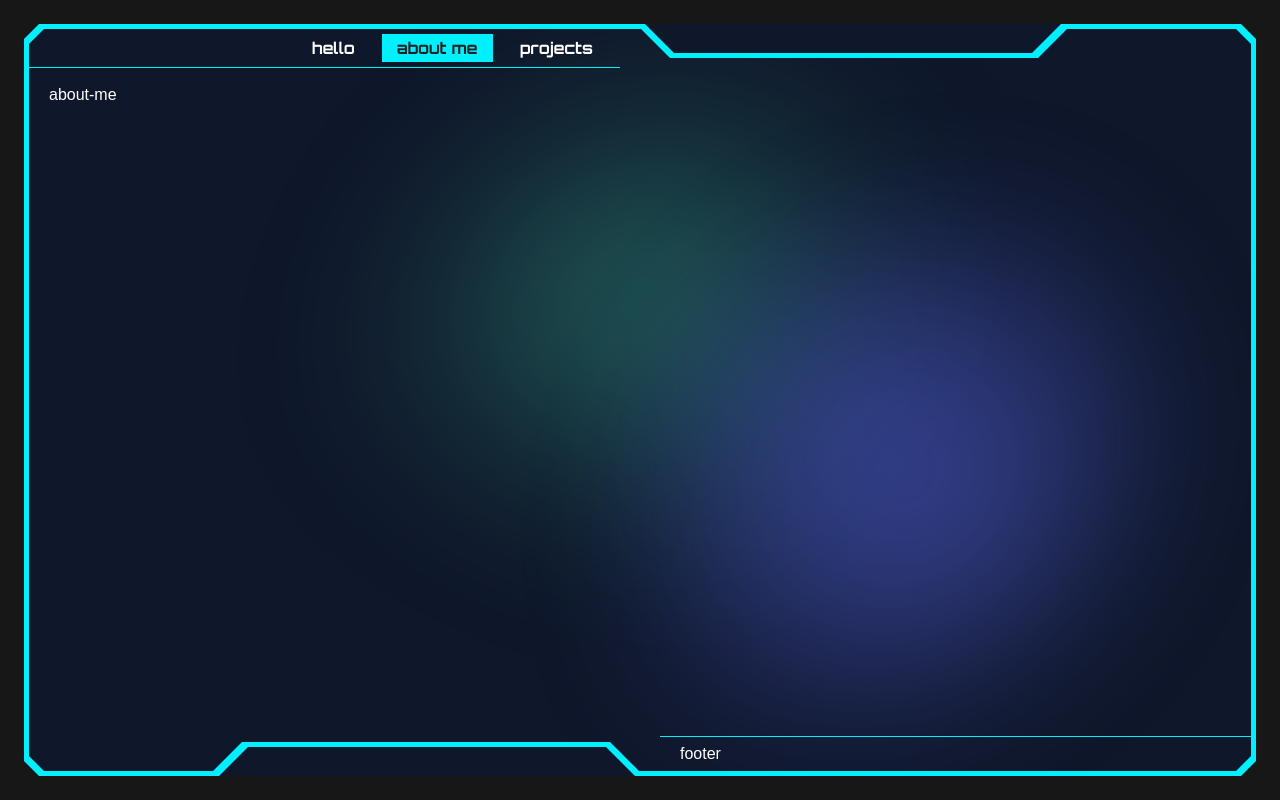
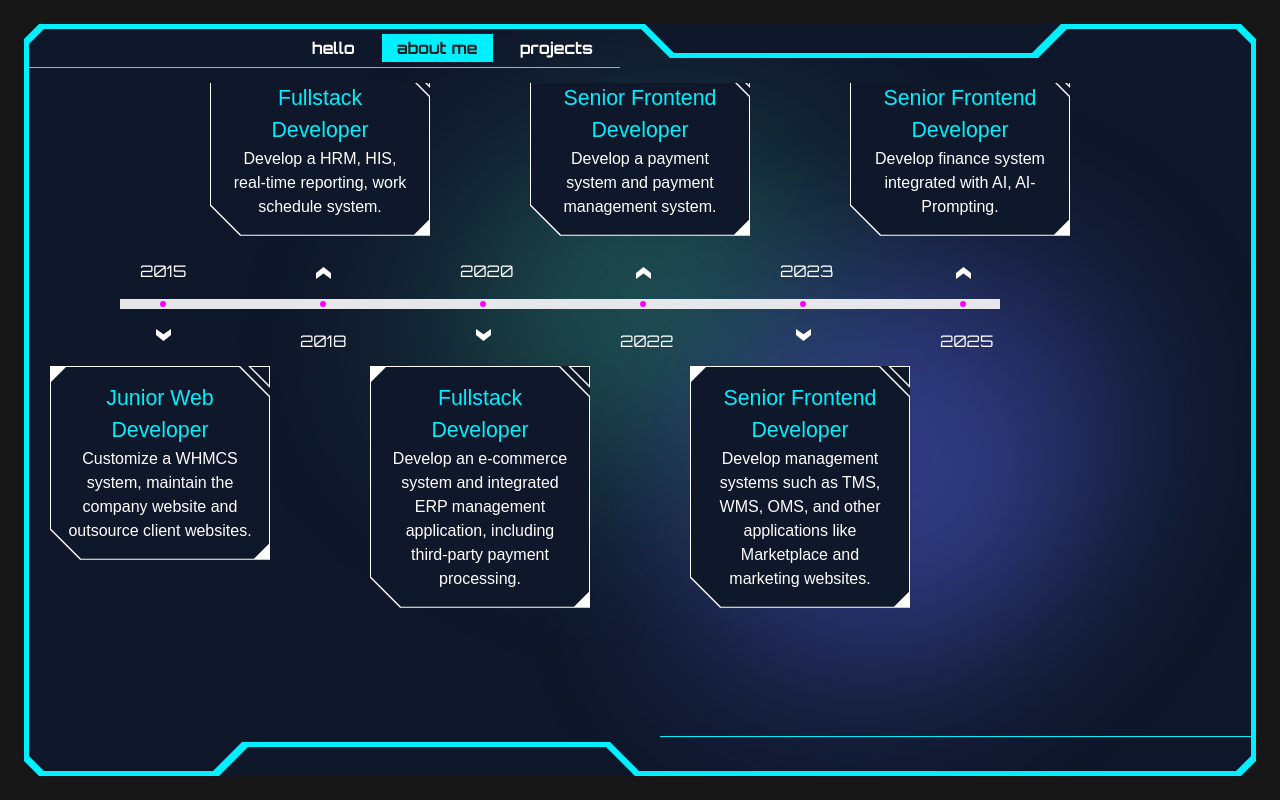
Before and after one commit to lexuanhuy/lexuanhuy.github.io, a Next.js app: page /about-me in a window 1280 px wide. Built offline with nearby package versions, Linux system fonts and the light colour scheme.

Commit message:
feat: add timeline for about me

```diff
--- a/app/about-me/page.tsx
+++ b/app/about-me/page.tsx
@@ -1,5 +1,42 @@
+import { HorizontalTimeline, HorizontalTimelineProps } from "@/components/common/HorizontalTimeline/HorizontalTimeline";
+
+const timeline: HorizontalTimelineProps["data"] = [
+    {
+        year: "2015",
+        title: "Junior Web Developer",
+        content: "Customize a WHMCS system, maintain the company website and outsource client websites."
+    },
+    {
+        year: "2018",
+        title: "Fullstack Developer",
+        content: "Develop a HRM, HIS, real-time reporting, work schedule system."
+    },
+    {
+        year: "2020",
+        title: "Fullstack Developer",
+        content: "Develop an e-commerce system and integrated ERP management application, including third-party payment processing."
+    },
+    {
+        year: "2022",
+        title: "Senior Frontend Developer",
+        content: "Develop a payment system and payment management system."
+    },
+    {
+        year: "2023",
+        title: "Senior Frontend Developer",
+        content: "Develop management systems such as TMS, WMS, OMS, and other applications like Marketplace and marketing websites."
+    },
+    {
+        year: "2025",
+        title: "Senior Frontend Developer",
+        content: "Develop finance system integrated with AI, AI-Prompting."
+    },
+]
+
 export default function AboutmePage() {
-    return <div>
-        about-me
-    </div>
+    return (
+        <div className="flex h-full items-center justify-center overflow-auto">
+            <HorizontalTimeline data={timeline} />
+        </div>
+    );
 }
--- a/app/projects/page.tsx
+++ b/app/projects/page.tsx
@@ -1,5 +1,5 @@
 export default function ProjectPage() {
-    return <div>
-        projects
+    return <div className="h-full flex justify-center items-center font-(family-name:--font-orbitron)">
+        <div className="text-[32pt]">COMMING SOON</div>
     </div>
 }
--- /dev/null
+++ b/components/common/CyberCard/CyberCard.module.scss
@@ -0,0 +1,53 @@
+$border-color: #fff;
+$bg-color: #0f172a;
+
+.cyberpunk-card-title {
+    color: var(--neon-cyan);
+    font-size: 16pt;
+}
+
+.cyberpunk-card-wrapper {
+    --clip-path-width: 30px;
+    position: relative;
+    background-color: $border-color;
+    padding: 1px;
+    display: flex;
+    width: 220px;
+
+    clip-path: polygon(0 0, 100% 0, 100% 0, 100% 100%, var(--clip-path-width) 100%, 0 calc(100% - var(--clip-path-width)));
+}
+.cyberpunk-card-wrapper::before {
+    content: "";
+    --clip-path-width: 8px;
+    z-index: 2;
+    position: absolute;
+    right: 0;
+    top: 0;
+    width: 30px;
+    height: 30px;
+    background-color: $bg-color;
+    clip-path: polygon(0 0, var(--clip-path-width) 0, 100% calc(100% - var(--clip-path-width)), 100% 100%);
+}
+
+.cyberpunk-card-wrapper::after {
+    content: "";
+    --clip-path-width: 8px;
+    z-index: 2;
+    position: absolute;
+    right: 1px;
+    top: 1px;
+    width: 18px;
+    height: 18px;
+    background-color: $bg-color;
+    clip-path: polygon(100% 0, 0 0, 100% 100%);
+}
+
+.cyberpunk-card-content {
+    --clip-path-width-2: 15px;
+    background-color: $bg-color;
+    text-align: center;
+    color: #fff;
+    padding: 16px;
+
+    clip-path: polygon(var(--clip-path-width-2) 0%, calc(100% - var(--clip-path-width)) 0%, 100% var(--clip-path-width), 100% calc(100% - var(--clip-path-width-2)), calc(100% - var(--clip-path-width-2)) 100%, var(--clip-path-width) 100%, 0% calc(100% - var(--clip-path-width)), 0% var(--clip-path-width-2));
+}
--- /dev/null
+++ b/components/common/CyberCard/CyberCard.tsx
@@ -0,0 +1,15 @@
+import { ReactNode } from "react";
+import styles from "./CyberCard.module.scss";
+
+export const CyberCard = ({ title, content, className }: { title: ReactNode, content: ReactNode, className?: string }) => {
+    return (
+        <div className={`${styles["cyberpunk-card-wrapper"]} ${className}`}>
+            <div className={styles["cyberpunk-card-content"]}>
+                <h3 className={styles["cyberpunk-card-title"]}>{title}</h3>
+                <div>
+                    {content}
+                </div>
+            </div>
+        </div>
+    )
+}
--- /dev/null
+++ b/components/common/HorizontalTimeline/HorizontalTimeline.module.scss
@@ -0,0 +1,10 @@
+.year {
+    font-family: var(--font-orbitron);
+}
+
+.arrow {
+    width: 15px;
+    height: 12px;
+    background-color: white;
+    clip-path: polygon(100% 0, 100% 50%, 50% 100%, 0 50%, 0 0, 50% 45%);
+}
--- /dev/null
+++ b/components/common/HorizontalTimeline/HorizontalTimeline.tsx
@@ -0,0 +1,47 @@
+import { ReactNode } from "react";
+import { CyberCard } from "../CyberCard/CyberCard";
+import styles from "./HorizontalTimeline.module.scss";
+
+type TimeLineData = {
+    year: string
+    title: ReactNode
+    content: ReactNode
+}
+
+export type HorizontalTimelineProps = {
+    data: Array<TimeLineData>
+}
+
+export const HorizontalTimeline = ({ data = [] }: HorizontalTimelineProps) => {
+    return (
+        <ol className="items-center sm:flex">
+            {
+                data?.map(({ year, title, content }: TimeLineData, index: number) => {
+                    const cyberCardClass = index%2 == 0 ? "" : "relative top-[-300px]";
+                    const yearClass = index%2 == 0 ? "top-[-50px]" : "top-[20px]";
+                    const arrowClass = index%2 == 0 ? "top-[30px]" : "top-[-32px] -scale-100";
+                    const isLast = index === data.length - 1;
+
+                    return (
+                        <li key={year} className="relative mb-6 sm:mb-0 w-[160px] max-h-[200px]">
+                            <div className="flex items-center">
+                                <div className={`${index === 0 ? "sm:flex" : "hidden"} w-[25%] absolute left-[-25%] bg-gray-200 h-[10px] `}></div>
+                                <span className="w-1.5 h-1.5 absolute bg-[#ff00ff] border-buffer rounded-full"></span>
+                                <span className={`${styles.arrow} ${arrowClass} absolute left-[-4px]`}></span>
+                                <div className={`${isLast ? "w-[25%]" : "w-full"} sm:flex bg-gray-200 h-[10px] `}></div>
+                            </div>
+                            <span className={`${styles.year} relative left-[-20px] ${yearClass}`}>{year}</span>
+                            <CyberCard
+                                className={`mt-8 -translate-x-1/2 ${cyberCardClass}`}
+                                title={title}
+                                content={content}
+                            />
+                        </li>
+                    )
+                })
+            }
+        </ol>
+
+
+    );
+}
--- a/components/cyber-frame/CyberFrame.module.scss
+++ b/components/cyber-frame/CyberFrame.module.scss
@@ -1,4 +1,29 @@
-@import "../../styles/variables";
+$background: #0f172a;
+$foreground: #ffffff;
+
+/* --- NỀN CƠ BẢN (Deep Dark Backgrounds) --- */
+$bg-dark: #050505; /* Nền gần như đen tuyệt đối */
+$bg-surface: #121212; /* Nền cho các card, panel */
+$bg-panel: #1a1a1a; /* Nền cho các sidebar, header */
+
+/* --- CÁC MÀU NEON CHỦ ĐẠO (The Lights) --- */
+$neon-cyan: #00f0ff; /* Màu chính */
+$neon-pink: #ff00ff; /* Màu nhấn */
+$neon-green: #39ff14; /* Màu cho thông báo/system */
+$neon-yellow: #ffff00; /* Màu cho cảnh báo */
+
+/* --- MÀU CHỮ (Typography) --- */
+$text-primary: #ffffff; /* Chữ trắng tinh cho nội dung quan trọng */
+$text-secondary: #b0b0b0; /* Chữ xám cho nội dung phụ */
+$text-glow-cyan: 0 0 10px rgba(0, 240, 255, 0.5); /* Hiệu ứng glow nhẹ cho chữ */
+
+/* --- BORDER & SHADOW (The Structure) --- */
+$border-cyan: 1px solid $neon-cyan;
+$border-pink: 1px solid $neon-pink;
+$shadow-neon-cyan: 0 0 15px rgba(0, 240, 255, 0.3);
+$shadow-neon-pink: 0 0 15px rgba(255, 0, 255, 0.3);
+
+
 
 $wrapperClipWidth: 15px;
 $wrapperBorderWidth: 29px;
--- a/components/footer-navbar/FooterNavbar.tsx
+++ b/components/footer-navbar/FooterNavbar.tsx
@@ -3,7 +3,7 @@ import styles from "./FooterNavbar.module.scss";
 export const FooterNavbar = () => {
     return (
         <div className={styles.footerNavbar}>
-            footer
+            <div className="invisible">.</div>
         </div>
     )
 }
```
